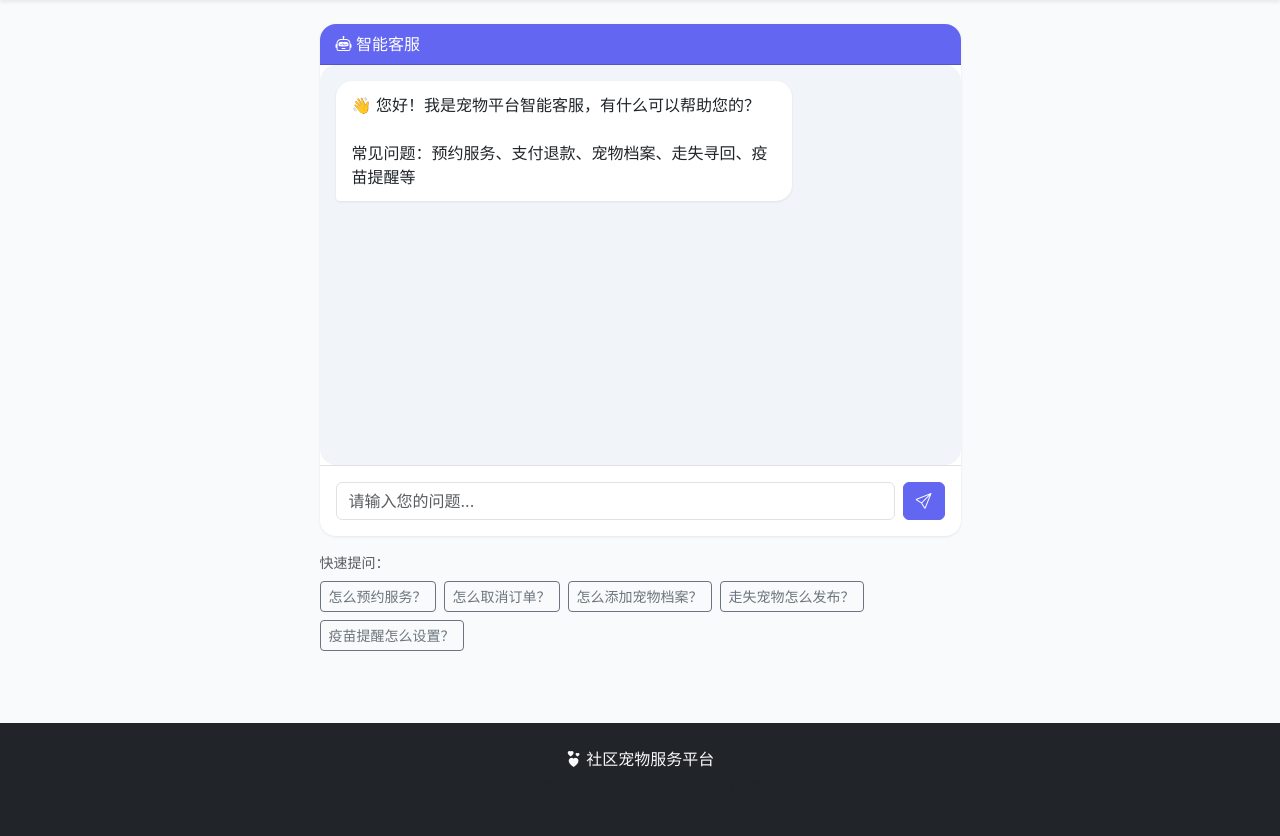
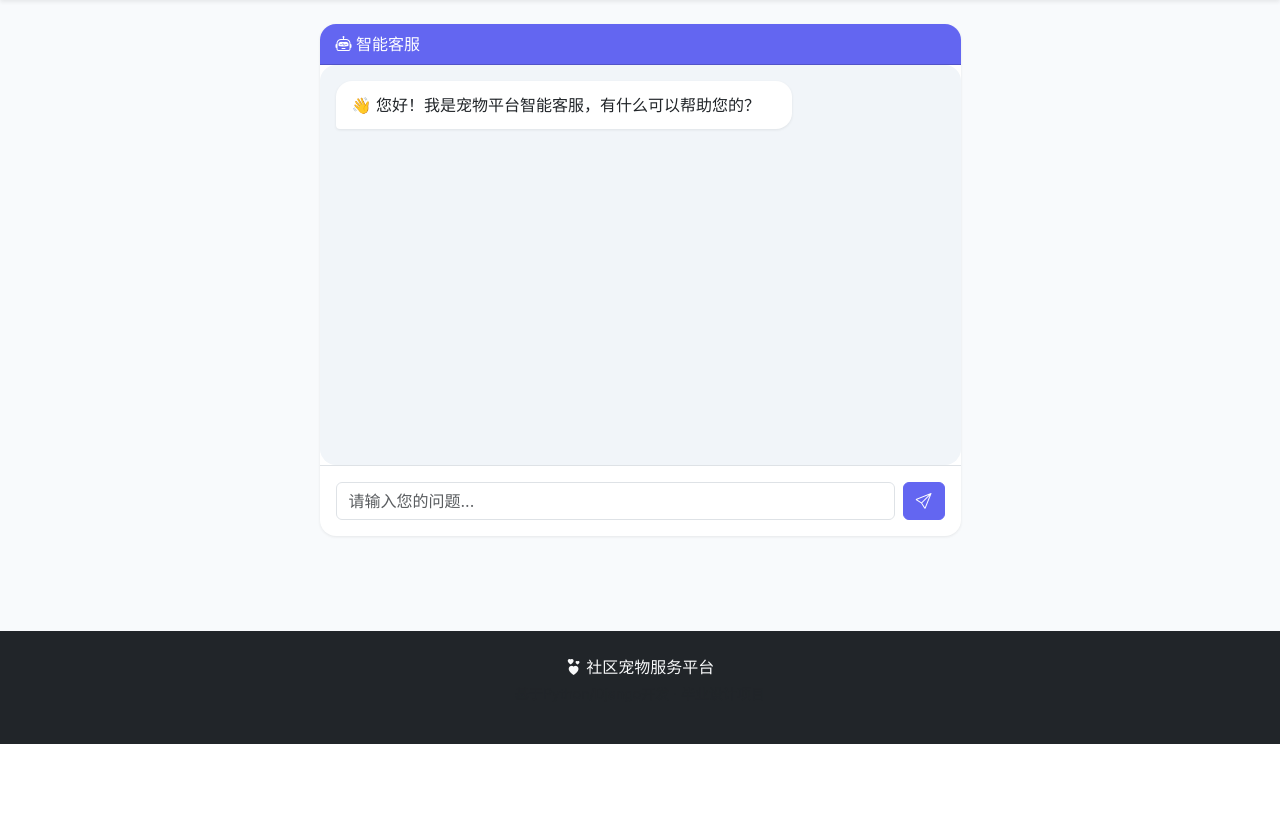
Before and after one commit to kyyyds123/pet-platform, a Django app: page /chatbot/ in a window 1280 px wide. Shown: the part 56-892 px from the top of the page. After the commit the page ends 800 px from the top, so only its background shows below. Run offline with Django 5.2, Linux system fonts and the light colour scheme; data comes from the database, SQL or seed files in the repository; some libraries are stand-ins or nearby versions.

Commit message:
fix: 用户消息立即显示 + 移除FAQ快捷提问
- 发送消息后立即显示在聊天框，不等大模型回复
- 服务端返回后补上消息ID，确保轮询去重正常
- 移除FAQ快捷提问按钮和欢迎语中的常见问题提示

```diff
--- a/templates/chatbot/chat.html
+++ b/templates/chatbot/chat.html
@@ -35,7 +35,6 @@
                     {% empty %}
                     <div class="chat-msg bot">
                         👋 您好！我是宠物平台智能客服，有什么可以帮助您的？
-                        <br><br>常见问题：预约服务、支付退款、宠物档案、走失寻回、疫苗提醒等
                     </div>
                     {% endfor %}
                 </div>
@@ -49,17 +48,7 @@
             </div>
         </div>
 
-        <!-- Quick questions -->
-        <div class="mt-3">
-            <p class="text-muted small mb-2">快速提问：</p>
-            <div class="d-flex flex-wrap gap-2">
-                <button class="btn btn-outline-secondary btn-sm quick-q">怎么预约服务？</button>
-                <button class="btn btn-outline-secondary btn-sm quick-q">怎么取消订单？</button>
-                <button class="btn btn-outline-secondary btn-sm quick-q">怎么添加宠物档案？</button>
-                <button class="btn btn-outline-secondary btn-sm quick-q">走失宠物怎么发布？</button>
-                <button class="btn btn-outline-secondary btn-sm quick-q">疫苗提醒怎么设置？</button>
-            </div>
-        </div>
+
     </div>
 </div>
 {% endblock %}
@@ -99,6 +88,7 @@ function addMsg(text, role, msgId) {
     }
     chatBox.appendChild(div);
     chatBox.scrollTop = chatBox.scrollHeight;
+    return div;
 }
 let waitingForReply = false;
 
@@ -108,6 +98,8 @@ form.addEventListener('submit', async (e) => {
     const msg = input.value.trim();
     if (!msg || waitingForReply) return;
     input.value = '';
+    // 立即显示用户消息
+    const userDiv = addMsg(msg, 'user');
     waitingForReply = true;
     try {
         const res = await fetch('reply/', {
@@ -116,8 +108,8 @@ form.addEventListener('submit', async (e) => {
             body: 'message=' + encodeURIComponent(msg)
         });
         const data = await res.json();
-        // 用服务端返回的消息ID添加消息，确保轮询时能正确去重
-        addMsg(msg, 'user', data.user_msg_id);
+        // 给用户消息补上服务端ID，确保轮询去重
+        if (data.user_msg_id) userDiv.dataset.msgId = data.user_msg_id;
         if (!data.manual) {
             addMsg(data.reply, 'bot', data.bot_msg_id);
         }
@@ -126,14 +118,6 @@ form.addEventListener('submit', async (e) => {
     } finally {
         waitingForReply = false;
     }
-});
-
-
-document.querySelectorAll('.quick-q').forEach(btn => {
-    btn.addEventListener('click', () => {
-        input.value = btn.textContent;
-        form.dispatchEvent(new Event('submit'));
-    });
 });
 
 // 轮询新消息（每3秒）
```
